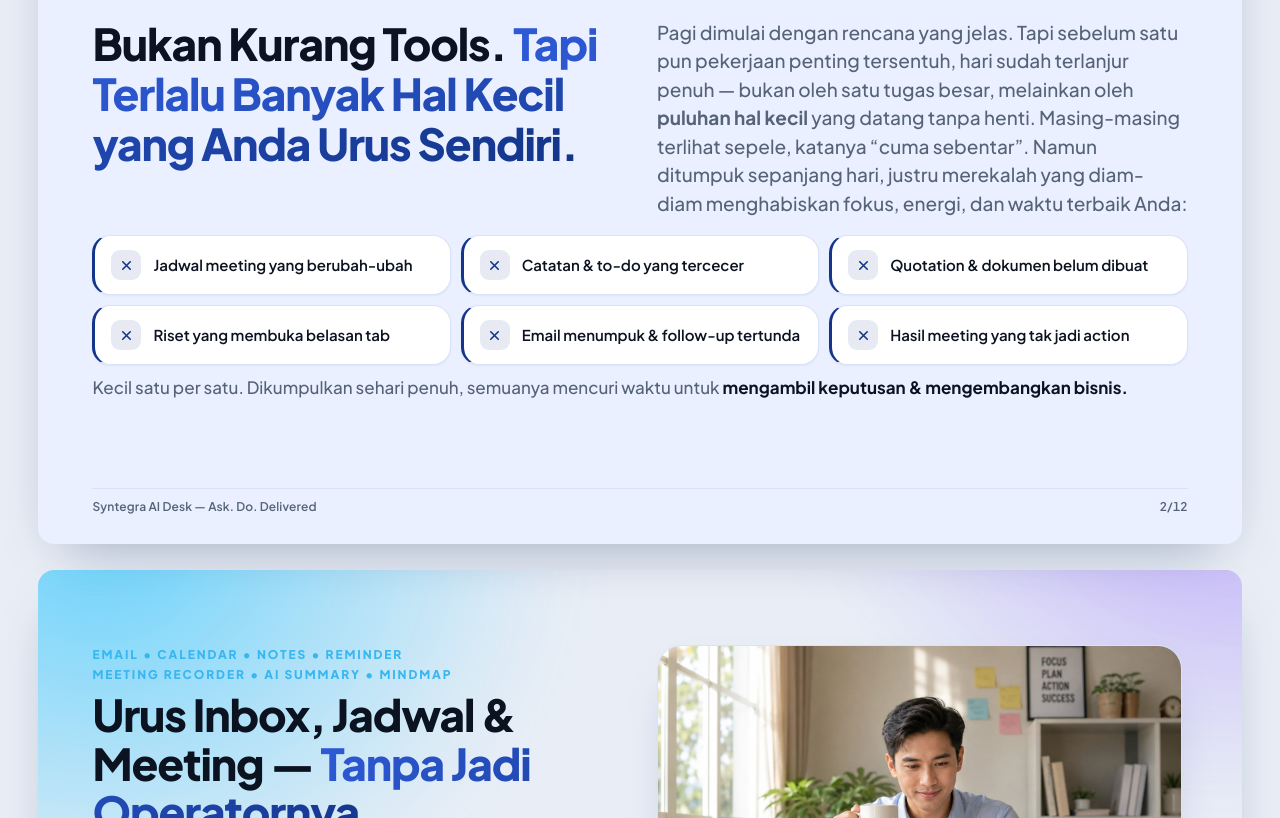
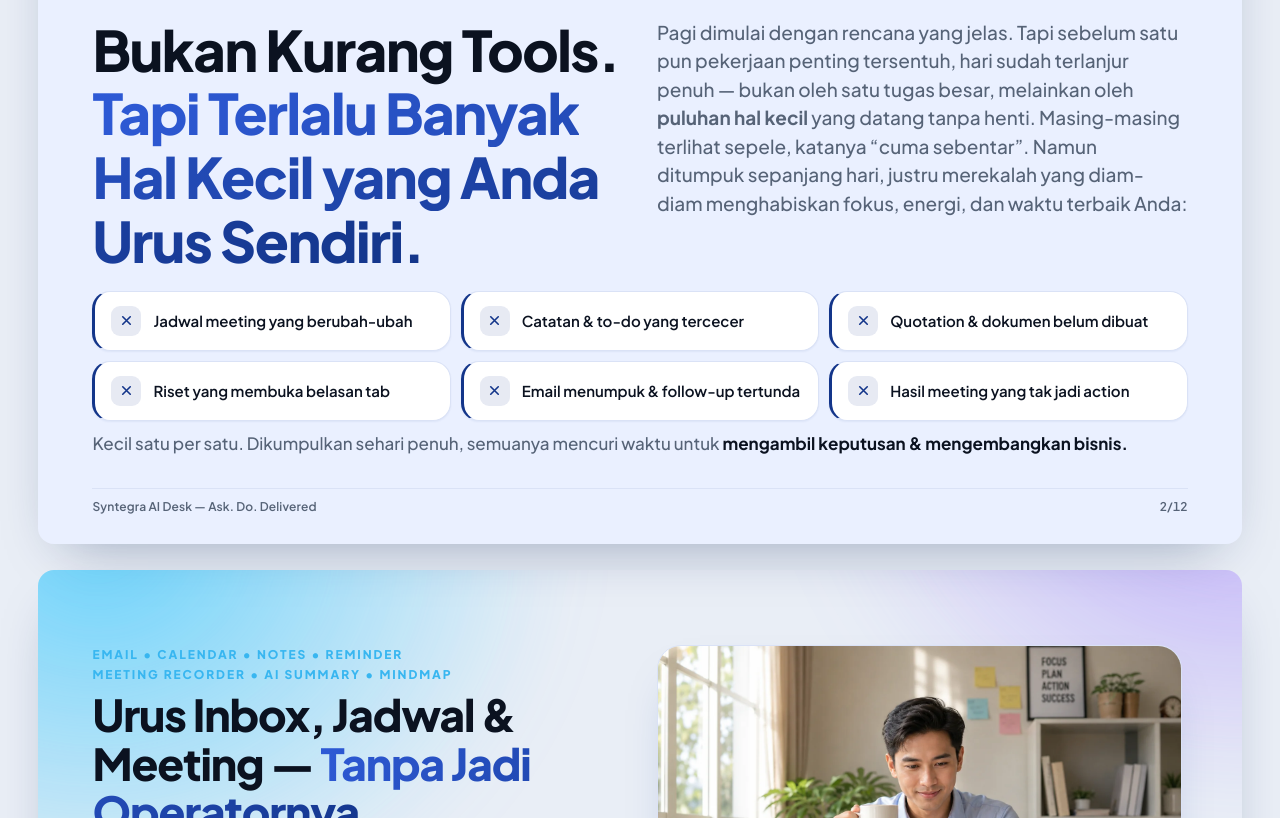
Before and after one commit to agung-syntegra/lp-ai-syntegra2, a website: page pdf/index.html in a window 1280 px wide. Shown: the part 1564-2382 px from the top of the page. Drawn offline with Linux system fonts and the light colour scheme.

Commit message:
/pdf: masalah - judul jadi 56px (layout 2 kolom tetap)
Halaman utama tidak diubah.

Co-Authored-By: Claude Opus 4.8 <noreply@anthropic.com>

```diff
--- a/pdf/index.html
+++ b/pdf/index.html
@@ -1145,7 +1145,7 @@ main > section .sec-head{margin-bottom:18px!important}
 #masalah{align-items:flex-start!important}
 #masalah .problem-banner{width:calc(100% + 108px)!important;margin:-38px -54px 20px -54px!important;border-radius:0!important;height:130px!important;aspect-ratio:auto!important}
 #masalah .sec-head-split{display:grid!important;grid-template-columns:1fr 1fr!important;gap:0 34px!important;align-items:start!important}
-#masalah .sec-head-split h2{font-size:44px!important;margin:0!important}
+#masalah .sec-head-split h2{font-size:56px!important;margin:0!important}
 #masalah .sec-head-split .lead{line-height:1.5!important;margin-top:0!important}
 #masalah .pains{gap:10px!important;margin:14px 0 10px!important}
 #masalah .pains-note{line-height:1.45!important}
```
